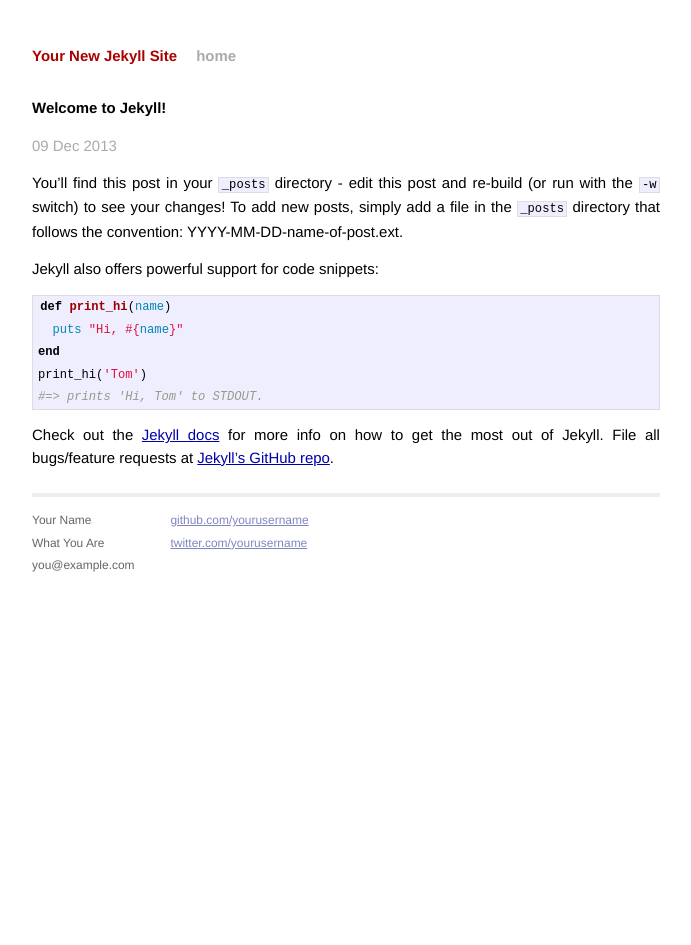
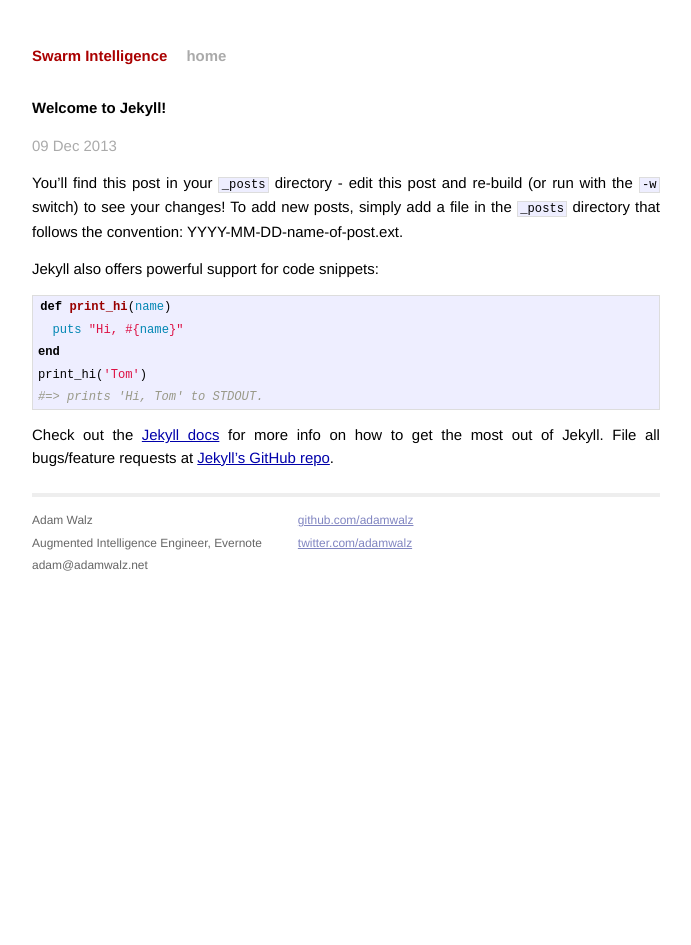
Before and after one commit to adamwalz/adamwalz.github.io, a Jekyll site: the page built from _posts/2013-12-09-welcome-to-jekyll.markdown, in a window 1280 px wide. Shown: the whole page, without its empty margins (294-985 px from the left). Built offline with Jekyll 4.4.1, drawn with Linux system fonts in a browser that asks for light colours; Markdown is read by kramdown in place of the engine named in the settings.

Commit message:
Personalize default site with my information

```diff
--- a/_config.yml
+++ b/_config.yml
@@ -1,3 +1,4 @@
-name: Your New Jekyll Site
+name: Swarm Intelligence
+description: Adam Walz Blog and Portfolio
 markdown: redcarpet
 pygments: true
--- /dev/null
+++ b/_data/authors.yml
@@ -0,0 +1,4 @@
+- username: adamwalz
+  name: Adam Walz
+  url: http://www.adamwalz.net
+  bio: Hi, I'm Adam
--- a/_layouts/default.html
+++ b/_layouts/default.html
@@ -3,7 +3,7 @@
     <head>
         <meta charset="utf-8">
         <meta http-equiv="X-UA-Compatible" content="IE=edge,chrome=1">
-        <title>{{ page.title }}</title>
+        <title>{{ site.name }} | {{ page.title }}</title>
         <meta name="viewport" content="width=device-width">
 
         <!-- syntax highlighting CSS -->
@@ -26,15 +26,15 @@
           <div class="footer">
             <div class="contact">
               <p>
-                Your Name<br />
-                What You Are<br />
-                you@example.com
+                Adam Walz<br />
+                Augmented Intelligence Engineer, Evernote<br />
+                adam@adamwalz.net
               </p>
             </div>
             <div class="contact">
               <p>
-                <a href="https://github.com/yourusername">github.com/yourusername</a><br />
-                <a href="https://twitter.com/yourusername">twitter.com/yourusername</a><br />
+                <a href="https://github.com/adamwalz">github.com/adamwalz</a><br />
+                <a href="https://twitter.com/adamwalz">twitter.com/adamwalz</a><br />
               </p>
             </div>
           </div>
--- a/index.html
+++ b/index.html
@@ -1,6 +1,6 @@
 ---
 layout: default
-title: Your New Jekyll Site
+title: Home
 ---
 
 <div id="home">
```
